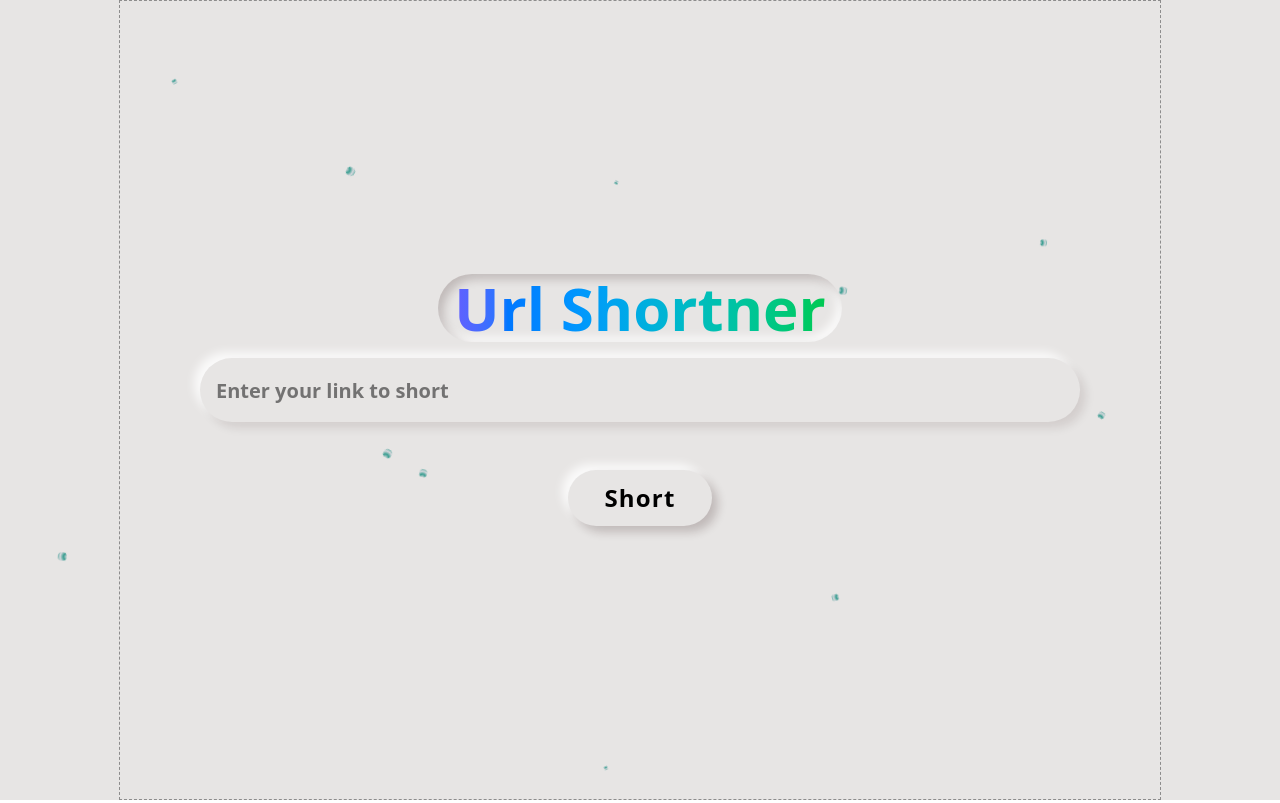
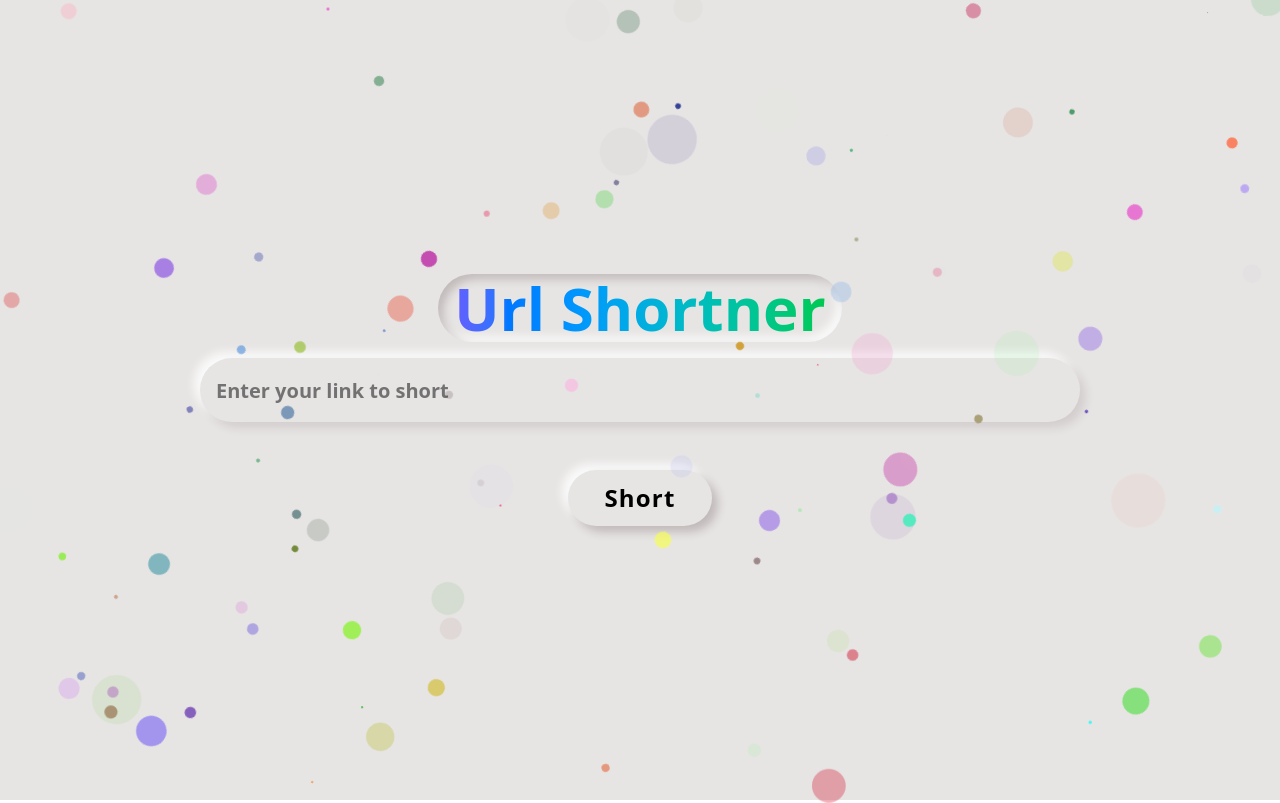
Before and after one commit to AmitSharma404/Auth, a React (Vite) app in the folder Client/: page / in a window 1280 px wide. Built offline with nearby package versions, Linux system fonts and the light colour scheme.

Commit message:
animation

```diff
--- a/Client/src/Pages/Home.jsx
+++ b/Client/src/Pages/Home.jsx
@@ -6,10 +6,8 @@ export const Home = () => {
     const [text,setText] = useState("");
     const fullText = "Url Shortner";
     const [stars,setStar] = useState([]);
-    const [color1,setColor] = useState('');
-    const [color2,setColor2] = useState('');
     const generateStar = () => {
-      const numberofStar = Math.floor(window.innerHeight * window.innerWidth)/100000;
+      const numberofStar = Math.floor(window.innerHeight * window.innerWidth)/10000;
       const newStar = [];
       for(let i = 0;i < numberofStar;i++) {
         newStar.push({
@@ -18,31 +16,26 @@ export const Home = () => {
           rotate:Math.random() * 360,
           x:Math.random() * 100,
           y:Math.random() * 100,
+          animationdelay:Math.random() * 4 + 1,
+          color:generateColor()
         })
       }
       setStar(newStar);
     }
+
     const generateColor = () => {
-      let code1 = '#';
-      let code = '#'
-      let index = 0
-      let index1 = 2
-      let letter = '1ab2c3def1234567890';
-
-      for(let i = 0;i < 6;i++){
-        index1 = Math.floor(Math.random() * letter.length);
-        index = Math.floor(Math.random() * letter.length);
-        code += letter[index1];
-        code1 += letter[index];
+      let code = '123456789abcdef';
+      let color = '#'
+      for(let i = 0;i< 6;i++){
+        let index = Math.floor(Math.random() * code.length);
+        color += code[index];
       }
-      setColor(code);
-      setColor2(code1)
+      return color;
     }
 
 
     useEffect(() => {
-      generateStar()
-      generateColor()
+      generateStar();
     },[])
 
     useEffect(() => {
@@ -59,23 +52,23 @@ export const Home = () => {
     },[])
 
     return (
-        <div className="flex justify-center items-center flex-col space-y-6 bg-linear-to-lt from-green-500 to-lime-400 bg-stone-200 relative">
+        <div className="flex justify-center items-center flex-col space-y-6  bg-stone-200 relative">
           <div className="min-h-screen pointer-events-none absolute w-full">
             {stars.map(star => (
-              <div key={star.id} className="absolute z-0 rounded-full animate-rotate"
+              <div key={star.id} className="absolute z-0 rounded-full animate-rotate bg-black/50"
               style={{
-                background:`radial-gradient(circle at top,${color1 + '10'},${color2 },${color1 + '10'},${color2})`,
+                background:star.color,
                 rotate:star.rotate + "deg",
                 width:star.size + 'px',
                 height:star.size + 'px',
                 top:star.x + '100%',
-                left:star.y + '100%'
+                left:star.y + '100%',
+                animationDelay:star.animationdelay + 's'
               }}>
-
               </div>
             ) )}
           </div>
-          <div className="flex items-center flex-col gap-4 border border-dashed border-neutral-600/60 min-h-screen px-20 justify-center">
+          <div className="flex items-center flex-col gap-4  min-h-screen px-20 justify-center">
             <motion.div
             initial={{opacity:0,x:-100,}}
             whileHover={{scale:1.05,y:-30,boxShadow:"10px red"}}
--- a/Client/src/index.css
+++ b/Client/src/index.css
@@ -6,13 +6,12 @@
 
 @keyframes rotate {
     0% {
-        transform:rotate3d(1,0,1,0deg);
-        filter: hue-rotate(0deg);
-
+        scale: 0%;
+        opacity: 1;
     }
     100% {
-        transform: rotate3d(0,0,1,360deg);
-        filter: hue-rotate(360deg);
+        scale: 500%;
+        opacity: 0;
     }
 }
 
```
Also changed, not shown: 1 other file (tests, documents, lock files or other folders).
